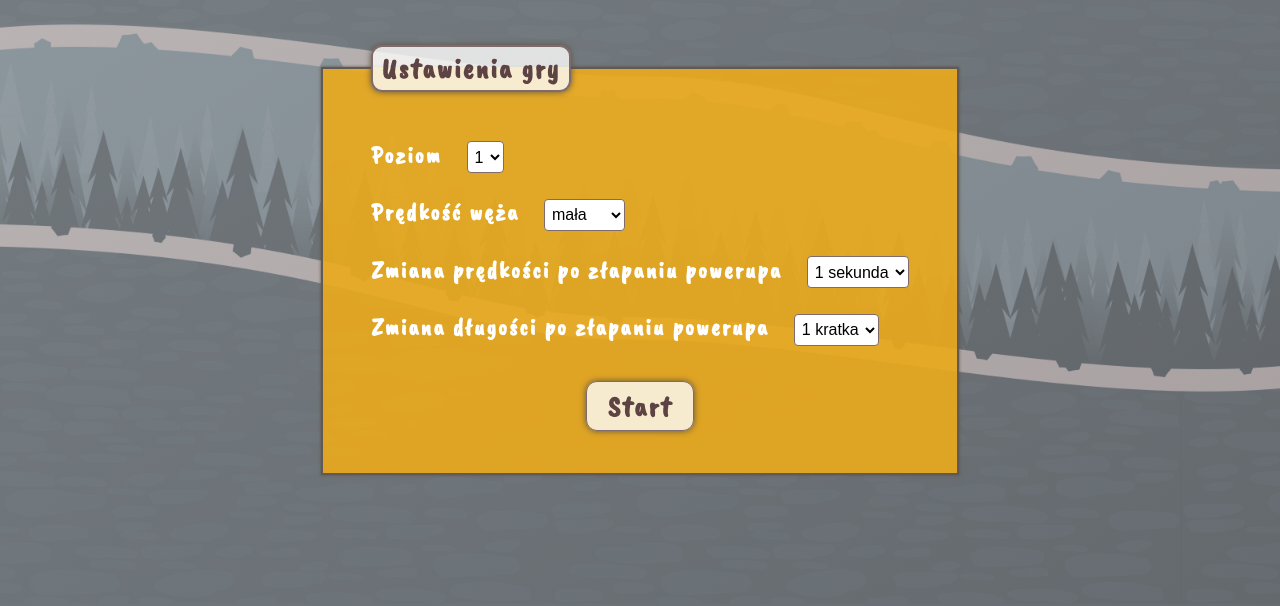
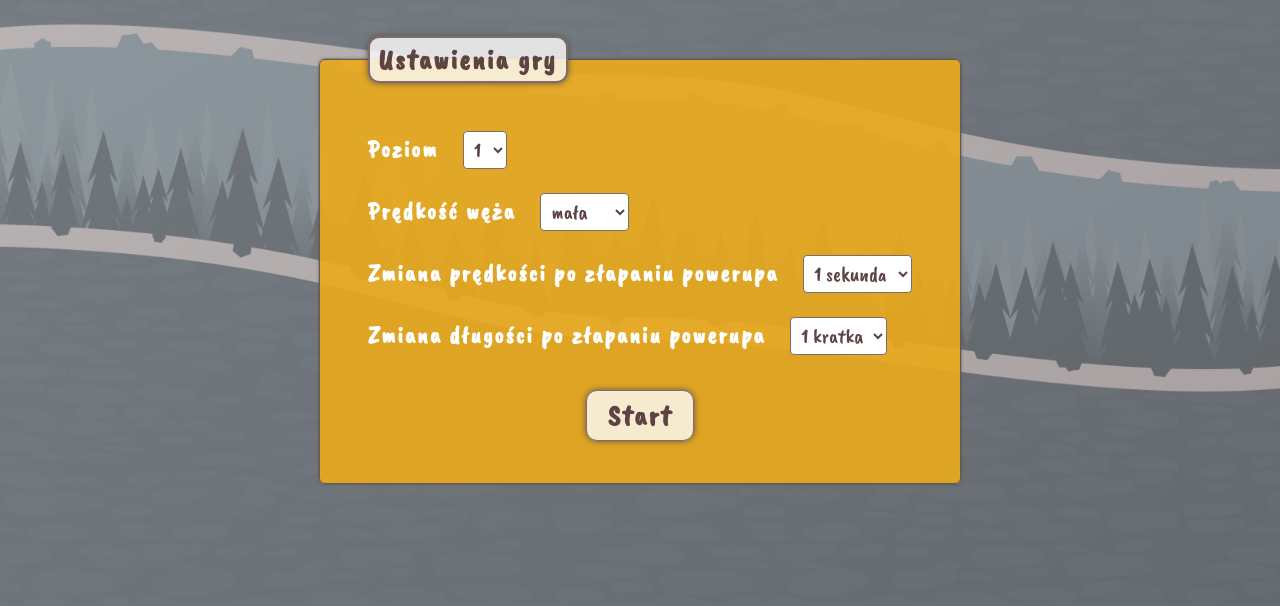
Before and after one commit to Sandra-Michalska/snake, a website built with Vite: page index.html in a window 1280 px wide. Shown: the part 194-800 px from the top of the page. Built offline with nearby package versions, Linux system fonts and the light colour scheme.

Commit message:
Little style improvements

```diff
--- a/js/renderer.js
+++ b/js/renderer.js
@@ -54,7 +54,7 @@ export function Renderer() {
 
     this.drawBackground = function() {
         ctx.fillStyle = '#fff';
-        ctx.strokeStyle = '#f2ecd7';
+        ctx.strokeStyle = '#e1dfdc';
 
         ctx.fillRect(0, 0, canvas.height, canvas.width);
 
--- a/style.css
+++ b/style.css
@@ -1,7 +1,7 @@
 body {
 	margin: 0;
     padding: 0;
-    font-family: 'Caveat Brush', cursive;
+    font-family: 'Caveat Brush';
     letter-spacing: 2px;
     color: #fff;
 }
@@ -25,8 +25,9 @@ body {
 .settings {
     padding: 3em 3em 2.6em;
     background: rgba(235, 170, 27, 0.9);
-    border: 2px solid #615959;
+    border: 1px solid #615959;
     box-shadow: 0px 0px 3px #5c5241;
+    border-radius: 6px;
 }
 
 .settings__title {
@@ -51,12 +52,14 @@ body {
 }
 
 .settings__select {
-    height: 32px;
-    padding: 0 3px;
+    padding: 4px 6px;
     background: #fff;
-    font-size: 1em;
+    font-family: 'Caveat Brush';
+    font-size: 1.3em;
     border: 1px solid #7f6b6b;
     border-radius: 4px;
+    color: #5d4343;
+    outline: none;
 }
 
 .settings__start-btn-wrapper {
@@ -67,7 +70,7 @@ body {
 
 .settings__start-btn {
     padding: 0.2em 0.7em;
-    font-family: 'Caveat Brush', cursive;
+    font-family: 'Caveat Brush';
     letter-spacing: 2px;
     font-weight: 700;
     font-size: 1.8em;
```
